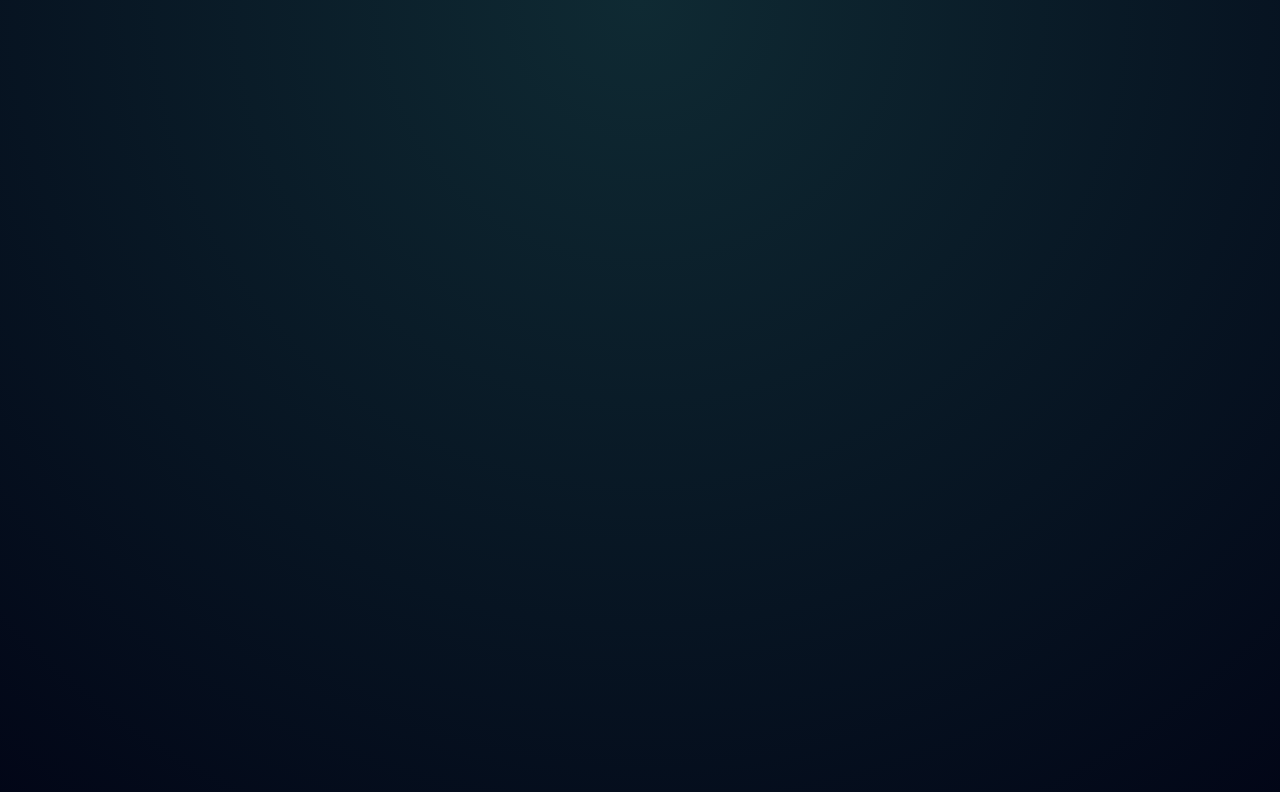
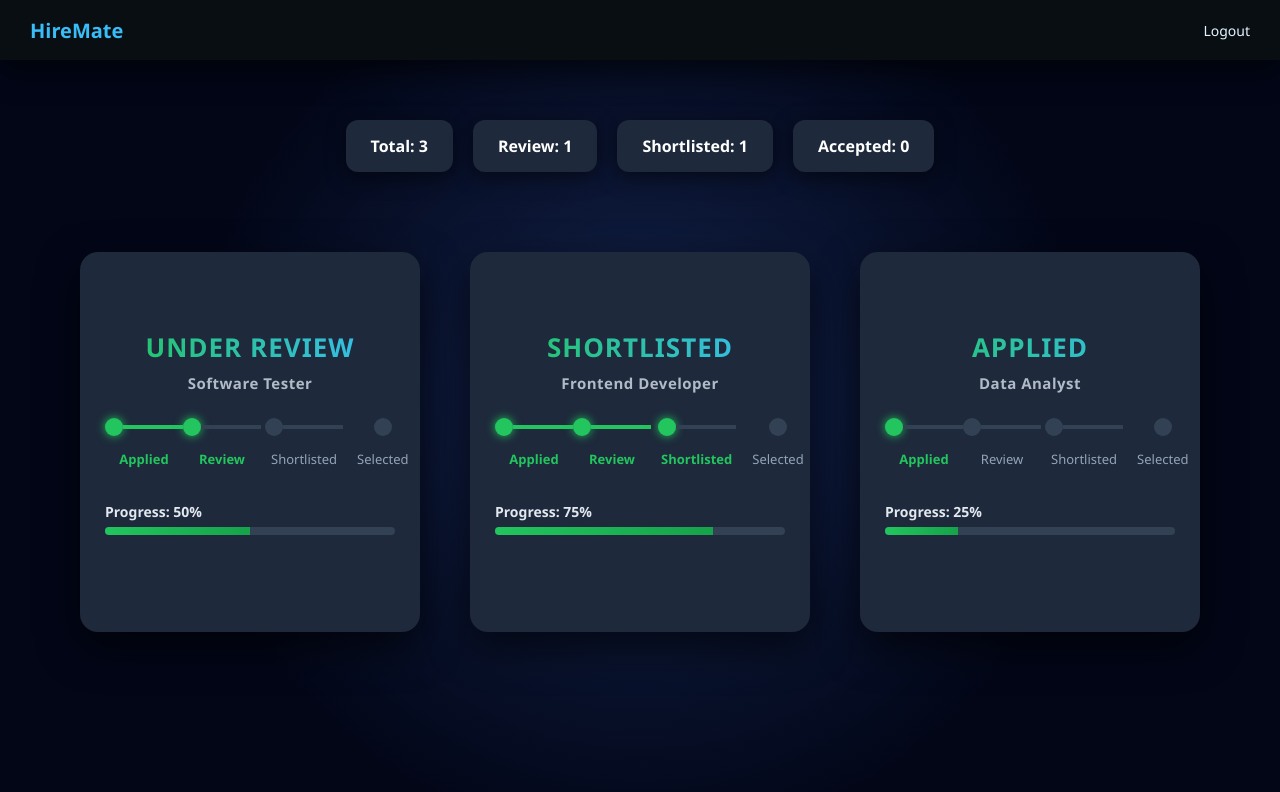
Before and after one commit to manojsudini/miniproject, a React (Create React App) app: page /track in a window 1280 px wide. Before the commit this address had no page. Shown: the top 792 px of the page. Built offline with nearby package versions, Linux system fonts and the light colour scheme.

Commit message:
Added enhanced TrackStatus UI with progress and animations

```diff
--- a/src/App.js
+++ b/src/App.js
@@ -8,6 +8,7 @@ import ApplicantDashboard from "./pages/ApplicantDashboard";
 import HRDashboard from "./pages/HRDashboard";
 import AdminDashboard from "./pages/AdminDashboard";
 import ApplicantStatusDashboard from "./pages/ApplicantStatusDashboard";
+import TrackStatus from "./pages/TrackStatus";
 
 function App() {
   return (
@@ -22,6 +23,7 @@ function App() {
         <Route path="/applicant" element={<ApplicantDashboard />} />
         <Route path="/hr" element={<HRDashboard />} />
         <Route path="/admin" element={<AdminDashboard />} />
+        <Route path="/track" element={<TrackStatus />} />
       </Routes>
     </BrowserRouter>
   );
--- a/src/pages/ApplicantDashboard.jsx
+++ b/src/pages/ApplicantDashboard.jsx
@@ -5,6 +5,9 @@ import { useNavigate } from "react-router-dom";
 
 function ApplicantDashboard() {
   const navigate = useNavigate(); // ⭐ IMPORTANT FIX
+  <button onClick={() => navigate("/track")}>
+  Track Application
+</button>
 
   const [form, setForm] = useState({
     name: "",
--- /dev/null
+++ b/src/pages/TrackStatus.css
@@ -0,0 +1,270 @@
+body {
+  margin: 0;
+  font-family: "Poppins", sans-serif;
+  background: linear-gradient(-45deg, #0f172a, #020617, #0a192f, #0f172a);
+  background-size: 400% 400%;
+  animation: gradientBG 12s ease infinite;
+}
+
+@keyframes gradientMove {
+  0% { background-position: 0% 50%; }
+  50% { background-position: 100% 50%; }
+  100% { background-position: 0% 50%; }
+}
+.track-wrapper {
+  min-height: 100vh;
+  padding: 120px 40px 60px 40px;
+
+  display: flex;
+  flex-direction: column;
+  align-items: center;
+
+  background: radial-gradient(
+    circle at center,
+    rgba(30, 58, 138, 0.35) 0%,
+    #020617 60%
+  );
+}
+.summary-bar {
+  display: flex;
+  justify-content: center;
+  gap: 20px;
+  margin-bottom: 40px;
+}
+
+.summary-card {
+  background: #1e293b;
+  padding: 15px 25px;
+  border-radius: 12px;
+  color: white;
+  font-weight: 600;
+  box-shadow: 0 5px 20px rgba(0,0,0,0.5);
+  transition: 0.3s ease;
+}
+
+.summary-card:hover {
+  transform: translateY(-5px);
+  background: #334155;
+}
+
+.status-card {
+  max-width: 500px;
+  margin: 0 auto 40px;
+  padding: 30px;
+  border-radius: 18px;
+  background: #1e293b;
+  color: white;
+  box-shadow: 0 15px 40px rgba(0,0,0,0.6);
+  transition: 0.4s ease;
+}
+
+.status-card:hover {
+  transform: translateY(-8px);
+}
+
+.status-title {
+  text-align: center;
+  font-size: 26px;
+  font-weight: 700;
+  letter-spacing: 1px;
+  background: linear-gradient(90deg, #22c55e, #38bdf8);
+  -webkit-background-clip: text;
+  -webkit-text-fill-color: transparent;
+  margin-bottom: 8px;
+}
+
+.job-role {
+  text-align: center;
+  font-size: 15px;
+  color: #cbd5e1;
+  letter-spacing: 0.5px;
+  margin-bottom: 25px;
+  opacity: 0.85;
+}
+
+.timeline {
+  display: flex;
+  justify-content: space-between;
+  margin-bottom: 30px;
+}
+
+.timeline-step-wrapper {
+  display: flex;
+  flex-direction: column;
+  align-items: center;
+}
+
+.timeline-step {
+  display: flex;
+  align-items: center;
+}
+
+.dot {
+  width: 18px;
+  height: 18px;
+  border-radius: 50%;
+  background: #334155;
+  transition: 0.3s ease;
+}
+
+.dot.active {
+  background: #22c55e;
+  box-shadow: 0 0 10px #22c55e;
+}
+
+.line {
+  width: 60px;
+  height: 4px;
+  background: #334155;
+}
+
+.line.active {
+  background: #22c55e;
+}
+.step-label {
+  margin-top: 10px;
+  font-size: 13px;
+  font-weight: 500;
+  color: #94a3b8;
+  transition: all 0.3s ease;
+  cursor: pointer;
+  padding: 4px 10px;
+  border-radius: 20px;
+}
+
+.step-label.active-label {
+  color: #22c55e;
+  font-weight: 600;
+}
+.step-label:hover {
+  background: rgba(56, 189, 248, 0.15);
+  color: #38bdf8;
+  transform: scale(1.05);
+}
+
+.progress-section {
+  margin-bottom: 20px;
+}
+
+.progress-bar {
+  height: 8px;
+  background: #334155;
+  border-radius: 10px;
+  overflow: hidden;
+}
+
+.progress-fill {
+  height: 100%;
+  background: linear-gradient(to right, #22c55e, #16a34a);
+  transition: width 0.5s ease;
+}
+
+.estimate {
+  margin-top: 12px;
+  font-size: 14px;
+  font-weight: 500;
+  color: #facc15;
+  background: rgba(250, 204, 21, 0.08);
+  padding: 8px 12px;
+  border-radius: 8px;
+  display: inline-block;
+}
+
+.history {
+  background: #0f172a;
+  padding: 15px;
+  border-radius: 10px;
+}
+
+.cards-grid {
+  display: grid;
+  grid-template-columns: repeat(auto-fit, minmax(320px, 1fr));
+  gap: 40px;
+  padding: 40px;
+}
+
+/* FLIP CARD */
+.flip-card {
+  perspective: 1000px;
+}
+
+.flip-inner {
+  position: relative;
+  width: 100%;
+  height: 380px;
+  transition: transform 0.8s ease;
+  transform-style: preserve-3d;
+}
+
+.flip-card:hover .flip-inner {
+  transform: rotateY(180deg);
+}
+
+.flip-front,
+.flip-back {
+  position: absolute;
+  width: 100%;
+  height: 100%;
+  border-radius: 18px;
+  padding: 25px;
+  background: #1e293b;
+  box-shadow: 0 15px 40px rgba(0,0,0,0.6);
+  backface-visibility: hidden;
+  color: white;
+}
+
+.flip-front {
+  display: flex;
+  flex-direction: column;
+  justify-content: center;
+}
+
+.flip-back {
+  transform: rotateY(180deg);
+  background: linear-gradient(145deg, #1e293b, #0f172a);
+  display: flex;
+  flex-direction: column;
+  justify-content: center;
+}
+.progress-label {
+  font-size: 14px;
+  font-weight: 600;
+  color: #e2e8f0;
+  margin-bottom: 6px;
+}
+.flip-back h3 {
+  text-align: center;
+  font-size: 20px;
+  margin-bottom: 15px;
+  color: #38bdf8;
+}
+
+.flip-back p {
+  font-size: 14px;
+  margin: 6px 0;
+  color: #e2e8f0;
+}
+
+.flip-back strong {
+  color: #94a3b8;
+}
+
+.flip-card:hover .flip-front {
+  box-shadow: 0 20px 60px rgba(34, 197, 94, 0.2);
+}
+
+.cards-grid {
+  display: grid;
+  grid-template-columns: repeat(auto-fit, minmax(340px, 1fr));
+  gap: 50px;
+  width: 100%;
+  max-width: 1200px;
+}
+.track-wrapper {
+  min-height: 100vh;
+  padding: 120px 40px 60px 40px;
+
+  display: flex;
+  flex-direction: column;
+  align-items: center;
+}
--- /dev/null
+++ b/src/pages/TrackStatus.jsx
@@ -0,0 +1,148 @@
+import React, { useEffect, useState } from "react";
+import Navbar from "../components/Navbar";
+import "./TrackStatus.css";
+
+const steps = [
+  { key: "APPLIED", label: "Applied" },
+  { key: "UNDER_REVIEW", label: "Review" },
+  { key: "SHORTLISTED", label: "Shortlisted" },
+  { key: "ACCEPTED", label: "Selected" }
+];
+
+function TrackStatus() {
+  const [applications, setApplications] = useState([]);
+
+  useEffect(() => {
+    setApplications([
+      {
+        jobRole: "Software Tester",
+        status: "UNDER_REVIEW",
+        createdAt: new Date()
+      },
+      {
+        jobRole: "Frontend Developer",
+        status: "SHORTLISTED",
+        createdAt: new Date()
+      },
+      {
+        jobRole: "Data Analyst",
+        status: "APPLIED",
+        createdAt: new Date()
+      }
+    ]);
+  }, []);
+
+  const getProgressPercent = (status) => {
+    const index = steps.findIndex((s) => s.key === status);
+    return Math.round(((index + 1) / steps.length) * 100);
+  };
+
+  const getEstimatedTime = (status) => {
+    switch (status) {
+      case "APPLIED":
+        return "5-7 working days";
+      case "UNDER_REVIEW":
+        return "3-5 working days";
+      case "SHORTLISTED":
+        return "1-2 working days";
+      case "ACCEPTED":
+        return "Decision completed";
+      default:
+        return "Pending";
+    }
+  };
+
+  const summary = {
+    total: applications.length,
+    review: applications.filter((a) => a.status === "UNDER_REVIEW").length,
+    shortlisted: applications.filter((a) => a.status === "SHORTLISTED").length,
+    accepted: applications.filter((a) => a.status === "ACCEPTED").length
+  };
+
+  return (
+    <>
+        <Navbar/>
+    <div className="track-wrapper">
+
+      {/* Summary */}
+      <div className="summary-bar">
+        <div className="summary-card">Total: {summary.total}</div>
+        <div className="summary-card">Review: {summary.review}</div>
+        <div className="summary-card">Shortlisted: {summary.shortlisted}</div>
+        <div className="summary-card">Accepted: {summary.accepted}</div>
+      </div>
+
+      {/* Grid Layout */}
+      <div className="cards-grid">
+        {applications.map((app, index) => {
+          const currentStep = steps.findIndex(
+            (step) => step.key === app.status
+          );
+
+          const progress = getProgressPercent(app.status);
+
+          return (
+            <div className="flip-card" key={index}>
+              <div className="flip-inner">
+
+                {/* FRONT SIDE */}
+                <div className="flip-front">
+                  <h2 className="status-title">
+                    {app.status.replace("_", " ")}
+                  </h2>
+
+                  <h4 className="job-role">{app.jobRole}</h4>
+
+                  <div className="timeline">
+                    {steps.map((step, i) => {
+                      const completed = i <= currentStep;
+                      return (
+                        <div className="timeline-step-wrapper" key={step.key}>
+                          <div className="timeline-step">
+                            <div className={`dot ${completed ? "active" : ""}`} />
+                            {i < steps.length - 1 && (
+                              <div className={`line ${i < currentStep ? "active" : ""}`} />
+                            )}
+                          </div>
+                          <span className={`step-label ${completed ? "active-label" : ""}`}>
+                            {step.label}
+                          </span>
+                        </div>
+                      );
+                    })}
+                  </div>
+
+                  <div className="progress-section">
+                    <div className="progress-label">
+                      Progress: {progress}%
+                    </div>
+                    <div className="progress-bar">
+                      <div
+                        className="progress-fill"
+                        style={{ width: `${progress}%` }}
+                      />
+                    </div>
+                  </div>
+                </div>
+
+                {/* BACK SIDE */}
+                <div className="flip-back">
+                  <h3>Application Details</h3>
+                  <p><strong>Role:</strong> {app.jobRole}</p>
+                  <p><strong>Status:</strong> {app.status}</p>
+                  <p><strong>Applied On:</strong> {new Date(app.createdAt).toLocaleDateString()}</p>
+                  <p>⏳ {getEstimatedTime(app.status)}</p>
+                </div>
+
+              </div>
+            </div>
+          );
+        })}
+      </div>
+
+    </div>
+    </>
+  );
+}
+
+export default TrackStatus;
```
Also changed, not shown: 1 other file (tests, documents, lock files or other folders).
